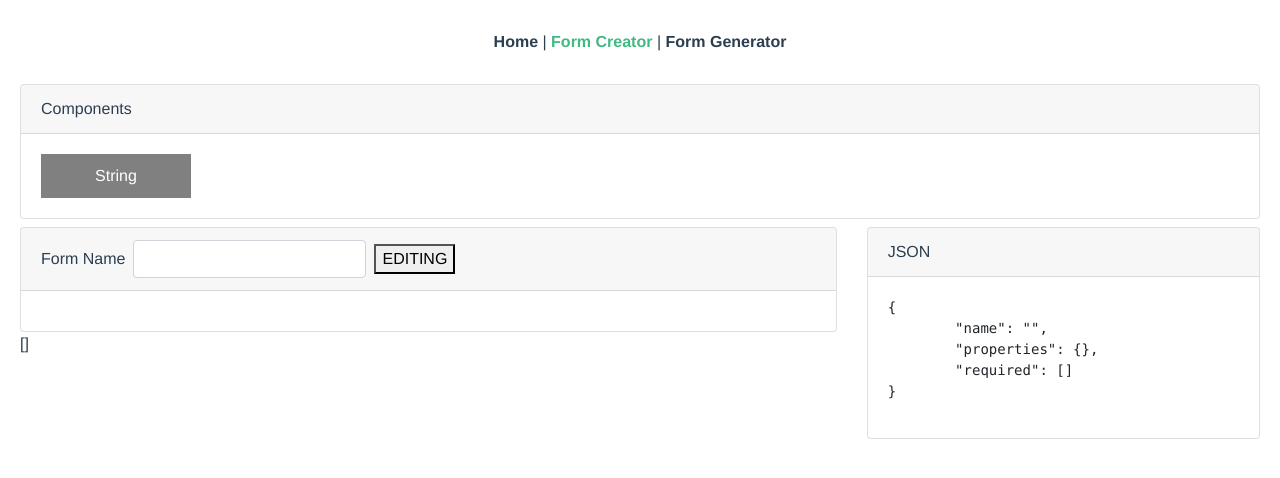
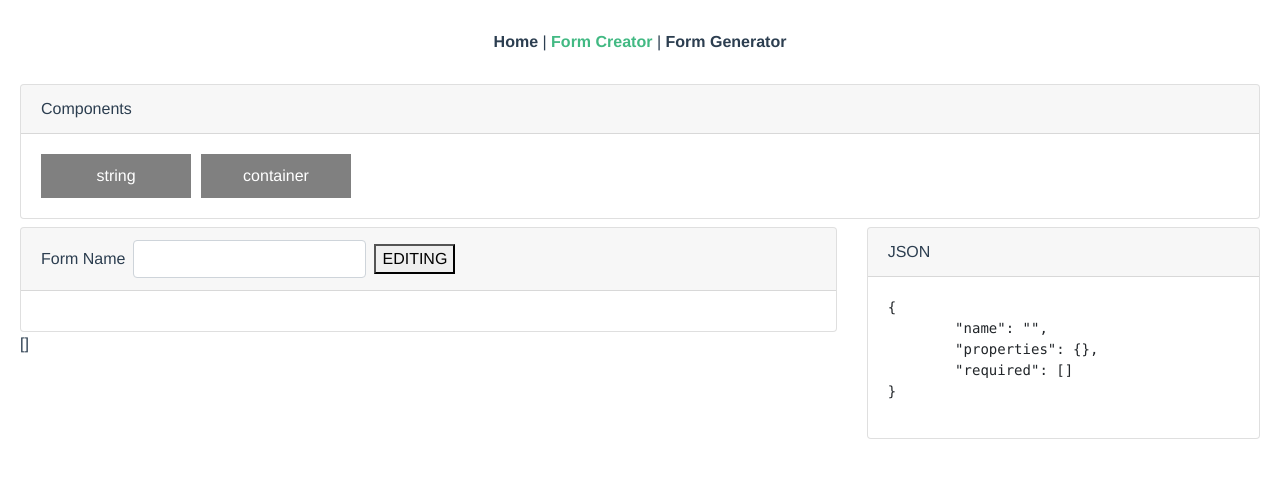
Before and after one commit to shijir0330/dynamic-form-front-end, a Vue app: page /form-creator in a window 1280 px wide. Shown: the top 478 px of the page. Built offline with nearby package versions, Linux system fonts and the light colour scheme.

Commit message:
container beginning

```diff
--- a/src/components/creator/CreateComponents.vue
+++ b/src/components/creator/CreateComponents.vue
@@ -1,7 +1,7 @@
 <template>
   <div>
     <div v-if="!editing">
-      <template>{{ item.properties.name }}: string</template>
+      <template>{{ item.properties.name + ':' + item.type }}</template>
       <label>Columns:
         <select v-model="item.properties.columns">
           <option v-for="i in 12" :value="i">{{ i }}</option>
@@ -17,7 +17,7 @@
         <input v-model="item.properties.label"/>
       </label>
     </div>
-    <div v-if="editing">Validations:
+    <div v-if="editing">
       <create-string v-if="item.type === 'string'" v-model="item.properties"/>
         <!--                  <label v-if="!editing" class="mr-2 ml-2">columns: </label>-->
         <!--        <button v-if="editing" @click="item.edit = !item.edit">validation</button>-->
--- a/src/components/creator/DynamicFormCreator.vue
+++ b/src/components/creator/DynamicFormCreator.vue
@@ -9,7 +9,7 @@
                @dragstart="startDrag($event, item)"
                @dragend="endDrag($event, item)"
                v-on:click="add(item)">
-            String
+            {{ item.type }}
           </div>
         </b-card>
       </b-col>
@@ -33,10 +33,6 @@
           <b-row>
             <b-col v-for="(item, index) in properties"
                    v-bind:key="index" :cols="!editing ? item.properties.columns : 12">
-              <!--            <div v-if="drag" class="drop-div"-->
-              <!--                 @drop="onDrop($event, index)"-->
-              <!--                 @dragenter.prevent-->
-              <!--                 @dragover.prevent/>-->
               <div :draggable="!editing" class="property-div"
                    @dragstart="startDragPosition($event, index)"
                    @drop="onDrop($event, index)"
@@ -85,6 +81,11 @@ export default {
       components: [
         {
           type: 'string',
+          edit: false,
+          properties: {name: '', label: '', columns: '12'}
+        },
+        {
+          type: 'container',
           edit: false,
           properties: {name: '', label: '', columns: '12'}
         },
```
Also changed, not shown: src/components/creator/CreateContainer.vue (added, +17 -0 lines).
